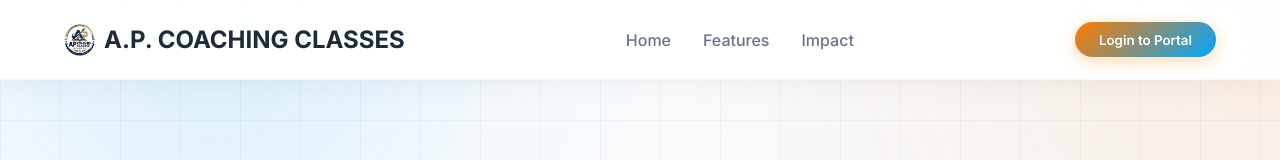
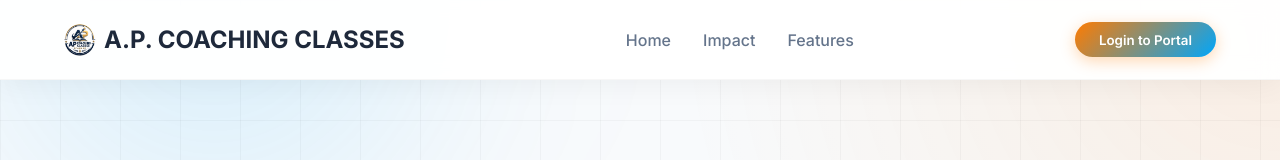
Before and after one commit to ayushprajapati45576-lang/A.P.-Coaching-Classes, a React (Vite) app in the folder frontend/: page / in a window 1280 px wide. Shown: the top 160 px of the page. Built offline with nearby package versions, Linux system fonts and the light colour scheme.

Commit message:
footer or navbar

```diff
--- a/frontend/src/pages/Home.jsx
+++ b/frontend/src/pages/Home.jsx
@@ -35,8 +35,8 @@ const Home = () => {
         </div>
         <div className={styles.navLinks}>
           <a href="#home">Home</a>
+          <a href="#stats">Impact</a>
           <a href="#features">Features</a>
-          <a href="#stats">Impact</a>
         </div>
         <button className={styles.loginBtn} onClick={() => navigate('/login')}>
           Login to Portal
--- a/frontend/src/pages/Home.module.css
+++ b/frontend/src/pages/Home.module.css
@@ -7,7 +7,7 @@
   background-size: 60px 60px;
   color: var(--color-text-main);
   position: relative;
-  overflow-x: clip;
+  overflow: clip;
   font-family: var(--font-family-main);
 }
 
```
